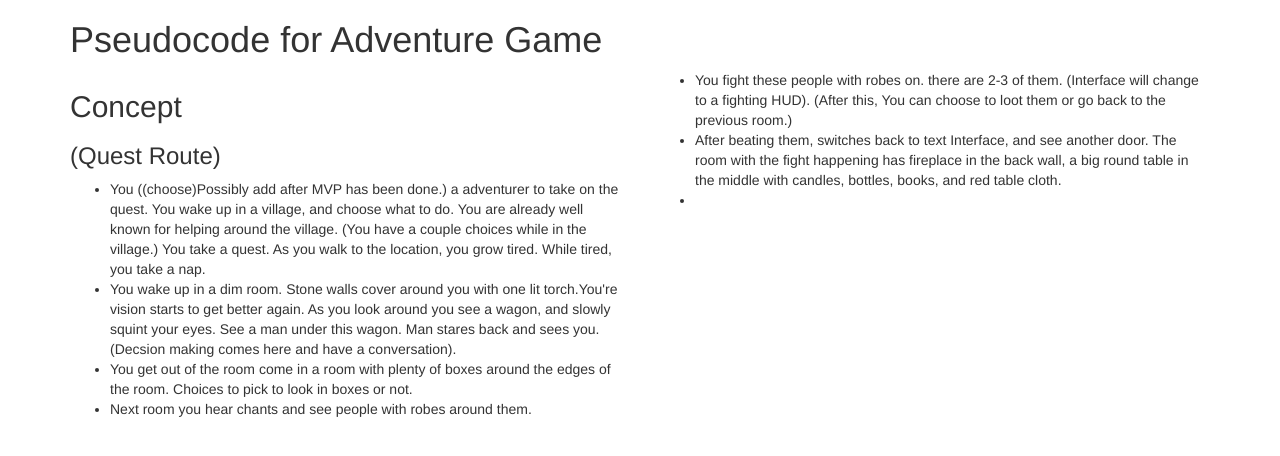
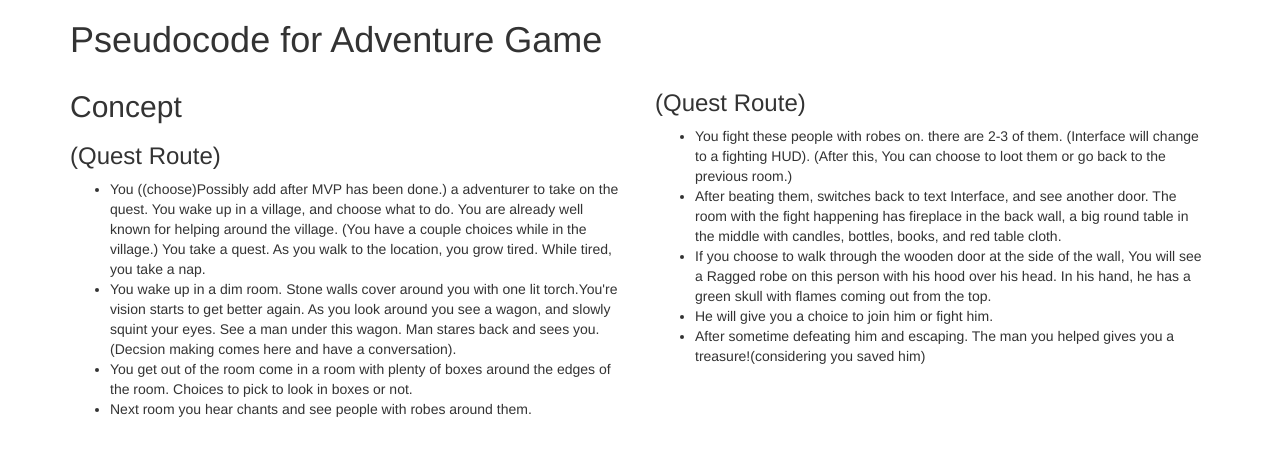
Before and after one commit to MValenciaIII/project_rpg, a plain HTML site: page index.html in a window 1280 px wide. Drawn offline with Linux system fonts and the light colour scheme.

Commit message:
Finished the concept.

```diff
--- a/index.html
+++ b/index.html
@@ -32,10 +32,13 @@
                     </ul>
                 </div>
                 <div class="col-sm-6">
+                    <h3>(Quest Route)</h3>
                     <ul>
                         <li>You fight these people with robes on. there are 2-3 of them. (Interface will change to a fighting HUD). (After this, You can choose to loot them or go back to the previous room.)</li>
                         <li>After beating them, switches back to text Interface, and see another door. The room with the fight happening has fireplace in the back wall, a big round table in the middle with candles, bottles, books, and  red table cloth.</li>
-                        <li></li>
+                        <li>If you choose to walk through the wooden door at the side of the wall, You will see a Ragged robe on this person with his hood over his head. In his hand, he has a green skull with flames coming out from the top.</li>
+                        <li>He will give you a choice to join him or fight him.</li>
+                        <li>After sometime defeating him and escaping. The man you helped gives you a treasure!(considering you saved him)</li>
                     </ul>
                 </div>
             </div>
```
